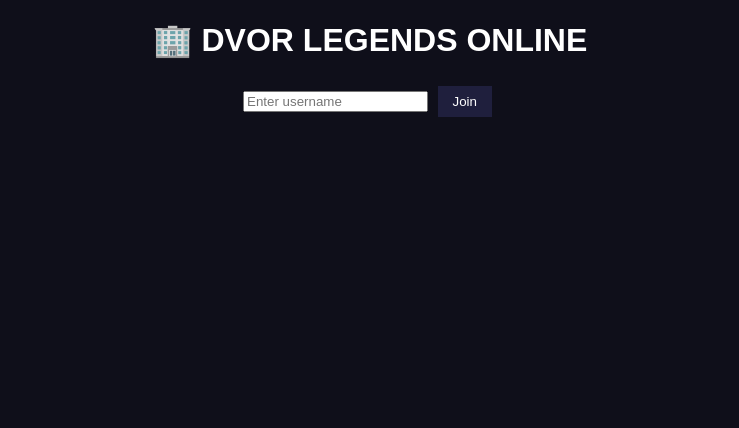
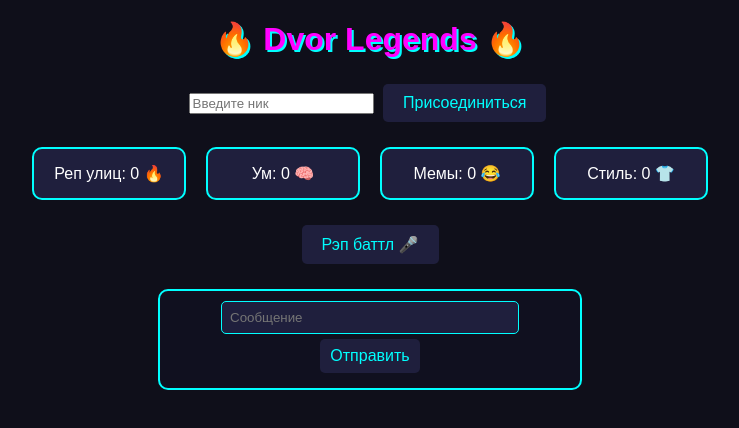
Before and after one commit to Marner26/dvor-legends, a website: page public/index.html in a window 1280 px wide. Shown: the whole page, without its empty margins (270-1009 px from the left). Drawn offline with nearby package versions, Linux system fonts and the light colour scheme; no server answers.

Commit message:
Upgrade UI: Russian teen-friendly cyberpunk style

```diff
--- a/public/index.html
+++ b/public/index.html
@@ -1,71 +1,154 @@
 <!DOCTYPE html>
-<html>
+<html lang="ru">
 <head>
 <meta charset="UTF-8">
-<title>Dvor Legends Multiplayer</title>
-<script src="/socket.io/socket.io.js"></script>
+<title>Dvor Legends</title>
 <style>
-body { background:#0f0f1a; color:white; font-family:Arial; text-align:center; }
-button { padding:8px 15px; margin:5px; background:#1f1f3d; color:white; border:none; }
-#chat { height:150px; overflow-y:scroll; border:1px solid #00ffff; margin:10px; padding:5px; }
+    body {
+        margin: 0;
+        font-family: 'Arial', sans-serif;
+        background: #0f0f1a;
+        color: #ffffff;
+        text-align: center;
+    }
+
+    h1 {
+        margin-top: 20px;
+        color: #ff00ff;
+        text-shadow: 2px 2px #00ffff;
+    }
+
+    #stats {
+        display: flex;
+        justify-content: center;
+        gap: 20px;
+        margin: 20px 0;
+    }
+
+    .stat {
+        background: #1f1f3d;
+        padding: 15px;
+        border-radius: 10px;
+        border: 2px solid #00ffff;
+        width: 120px;
+        text-align: center;
+    }
+
+    button {
+        background: #1f1f3d;
+        color: #00ffff;
+        border: none;
+        border-radius: 5px;
+        padding: 10px 20px;
+        margin: 5px;
+        font-size: 16px;
+        cursor: pointer;
+        transition: 0.2s;
+    }
+
+    button:hover {
+        color: #ff00ff;
+        transform: scale(1.05);
+    }
+
+    #chat {
+        background: #10101f;
+        border: 2px solid #00ffff;
+        padding: 10px;
+        width: 400px;
+        max-height: 200px;
+        margin: 20px auto;
+        overflow-y: scroll;
+        border-radius: 10px;
+    }
+
+    #chat input {
+        width: 70%;
+        padding: 8px;
+        border-radius: 5px;
+        border: 1px solid #00ffff;
+        background: #1f1f3d;
+        color: #fff;
+    }
+
+    #chat button {
+        width: 25%;
+        padding: 8px;
+    }
+
+    .message {
+        text-align: left;
+        margin: 5px 0;
+    }
+
+    .system {
+        color: #ff00ff;
+        font-weight: bold;
+    }
 </style>
 </head>
 <body>
 
-<h1>🏢 DVOR LEGENDS ONLINE</h1>
+<h1>🔥 Dvor Legends 🔥</h1>
 
-<div id="login">
-<input id="username" placeholder="Enter username">
-<button onclick="join()">Join</button>
+<input type="text" id="username" placeholder="Введите ник">
+<button id="joinBtn">Присоединиться</button>
+
+<div id="stats">
+    <div class="stat" id="street">Реп улиц: 0 🔥</div>
+    <div class="stat" id="smart">Ум: 0 🧠</div>
+    <div class="stat" id="meme">Мемы: 0 😂</div>
+    <div class="stat" id="drip">Стиль: 0 👕</div>
 </div>
 
-<div id="game" style="display:none;">
-<button onclick="rapBattle()">🎤 Rap Battle</button>
+<button id="rapBtn">Рэп баттл 🎤</button>
 
-<h2>📊 Players</h2>
-<div id="players"></div>
-
-<h2>💬 Dvor Chat</h2>
-<div id="chat"></div>
-<input id="msg">
-<button onclick="sendMessage()">Send</button>
+<div id="chat">
+    <div id="messages"></div>
+    <input id="msgInput" placeholder="Сообщение">
+    <button id="sendBtn">Отправить</button>
 </div>
 
+<script src="/socket.io/socket.io.js"></script>
 <script>
 const socket = io();
+let playerJoined = false;
 
-function join() {
-    const username = document.getElementById("username").value;
-    if (!username) return;
+document.getElementById("joinBtn").onclick = () => {
+    const username = document.getElementById("username").value.trim();
+    if (!username) return alert("Введите ник!");
     socket.emit("joinGame", username);
-    document.getElementById("login").style.display = "none";
-    document.getElementById("game").style.display = "block";
-}
+    playerJoined = true;
+};
 
-function rapBattle() {
+document.getElementById("rapBtn").onclick = () => {
+    if (!playerJoined) return alert("Сначала присоединяйтесь!");
     socket.emit("rapBattle");
-}
+};
 
-function sendMessage() {
-    const msg = document.getElementById("msg").value;
+document.getElementById("sendBtn").onclick = () => {
+    const msg = document.getElementById("msgInput").value.trim();
+    if (!msg) return;
     socket.emit("chatMessage", msg);
-    document.getElementById("msg").value = "";
-}
+    document.getElementById("msgInput").value = "";
+};
 
 socket.on("updatePlayers", (players) => {
-    let html = "";
-    for (let id in players) {
-        let p = players[id];
-        html += `<p>${p.username} | 🔥 ${p.street} | 😂 ${p.meme}</p>`;
-    }
-    document.getElementById("players").innerHTML = html;
+    const p = players[socket.id];
+    if (!p) return;
+    document.getElementById("street").innerText = `Реп улиц: ${p.street} 🔥`;
+    document.getElementById("smart").innerText = `Ум: ${p.smart} 🧠`;
+    document.getElementById("meme").innerText = `Мемы: ${p.meme} 😂`;
+    document.getElementById("drip").innerText = `Стиль: ${p.drip} 👕`;
 });
 
-socket.on("chatMessage", (data) => {
-    let chat = document.getElementById("chat");
-    chat.innerHTML += `<p><b>${data.username}:</b> ${data.message}</p>`;
+socket.on("chatMessage", ({username, message}) => {
+    const msgDiv = document.createElement("div");
+    msgDiv.classList.add("message");
+    msgDiv.innerHTML = `<b>${username}:</b> ${message}`;
+    document.getElementById("messages").appendChild(msgDiv);
+    document.getElementById("messages").scrollTop = document.getElementById("messages").scrollHeight;
 });
 </script>
-
 </body>
 </html>
```
